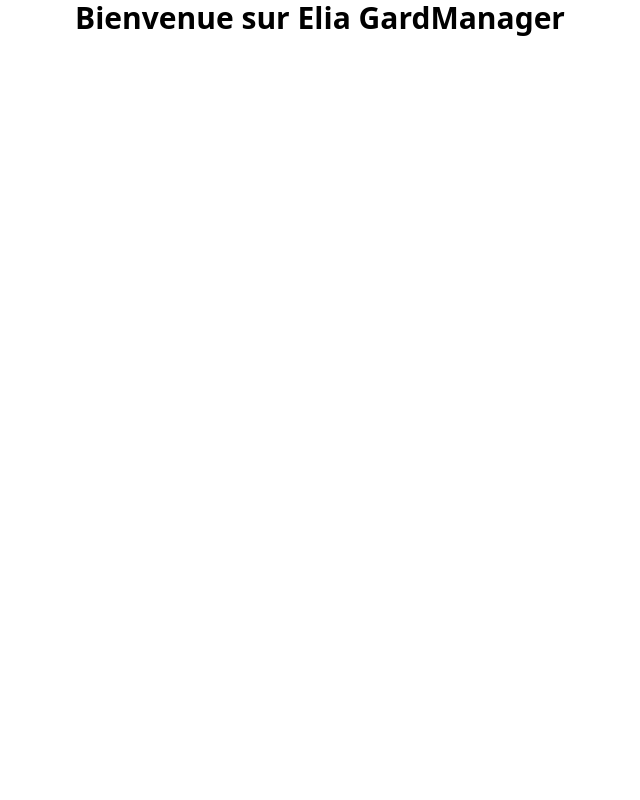
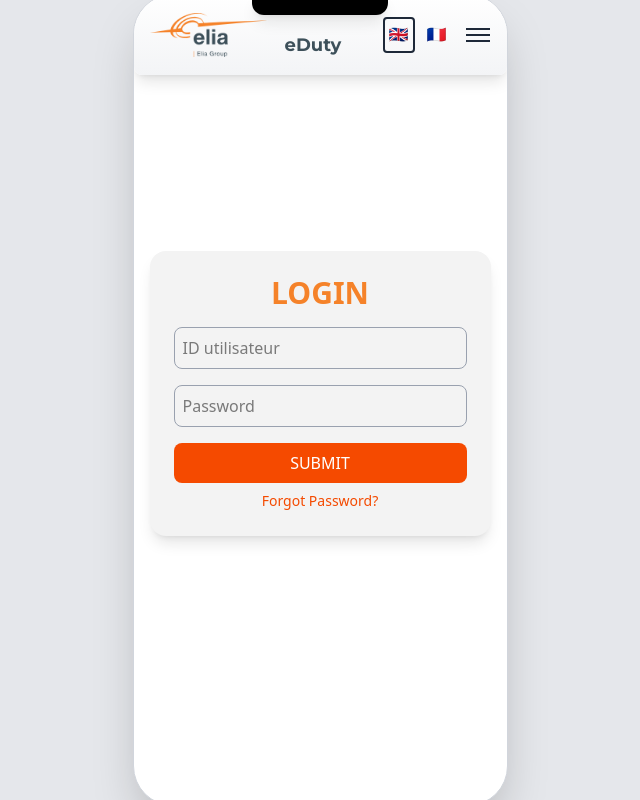
Before and after one commit to imadghali01/elia-gardmanager-frontend, a React (Vite) app: page / in a window 1280 px wide. Shown: the whole page, without its empty margins (320-960 px from the left). Built offline with nearby package versions, Linux system fonts and the light colour scheme; no server answers.

Commit message:
design +++

```diff
--- a/src/App.jsx
+++ b/src/App.jsx
@@ -47,9 +47,7 @@
       <Route
         path="/"
         element={
-          <h1 className="text-3xl font-bold text-center">
-            Bienvenue sur Elia GardManager
-          </h1>
+          <Login/>
         }
       />
       <Route path="/register" element={<Register />} />
--- a/src/components/Navbar.jsx
+++ b/src/components/Navbar.jsx
@@ -78,7 +78,6 @@
             <ul className="p-4 space-y-4 flex-1 flex flex-col justify-center items-center mb-20">
               <li><a href="/Schedule" className="text-white text-2xl">Schedule</a></li>
               <li><a href="/shiftcardusers" className="text-white text-2xl">See all the Switches</a></li>
-              <li><a href="/login" className="text-white text-2xl">Login</a></li>
 
               <li><a href="/HomeAdmin" className="text-white text-2xl">HomeAdmin</a></li>
             </ul>
--- a/src/components/ShiftCard.jsx
+++ b/src/components/ShiftCard.jsx
@@ -186,7 +186,7 @@
   }
 
   return (
-    <div className="fixed inset-0 flex items-center justify-center bg-black bg-opacity-50">
+    <div className="popup-overlay inset-0 flex items-center justify-center bg-black bg-opacity-50 z-50">
       <div className="bg-white p-6 rounded-lg shadow-xl w-80 text-center">
         <h2 className="text-lg font-semibold">
           Voulez-vous prendre le switch de {shift.name} ?
```
